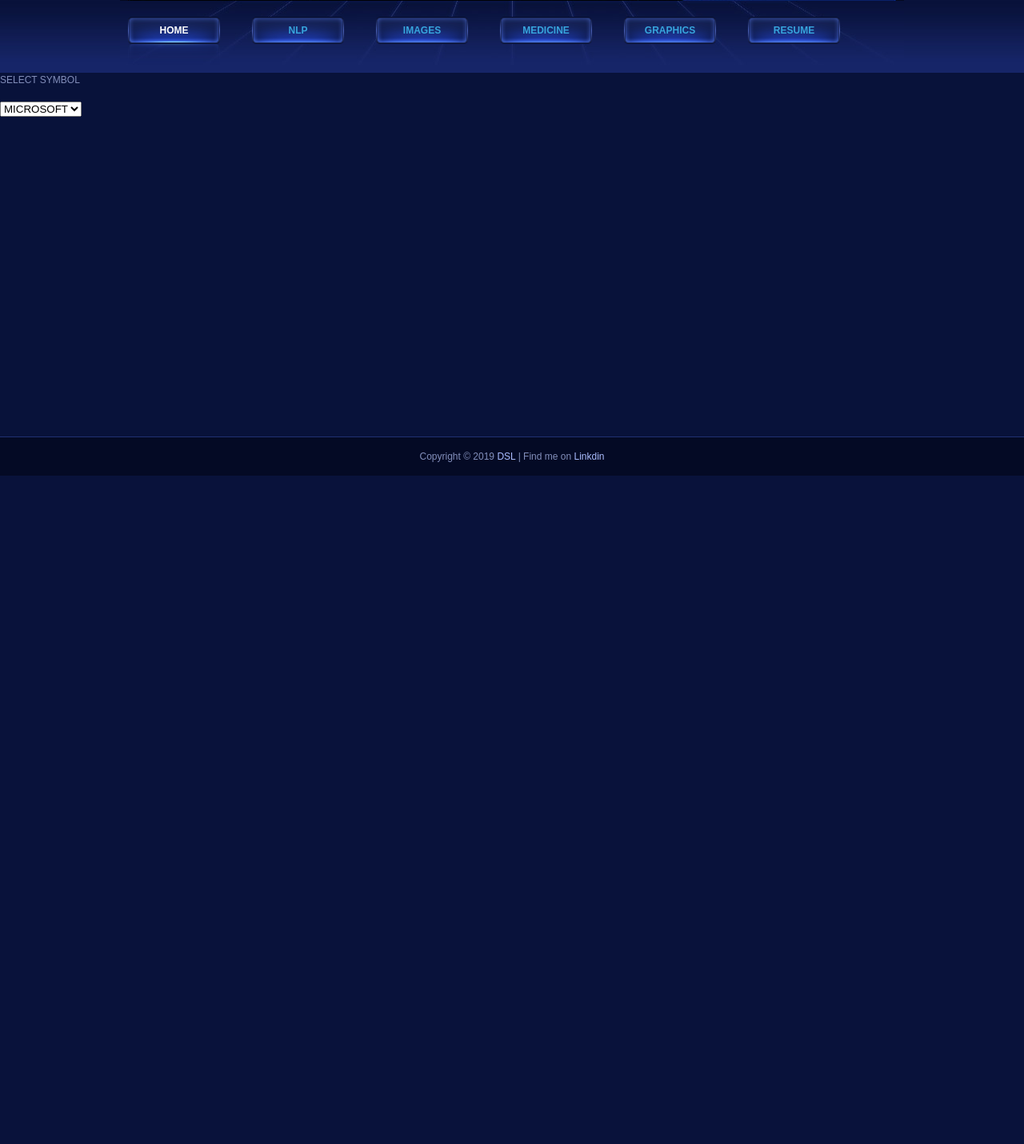
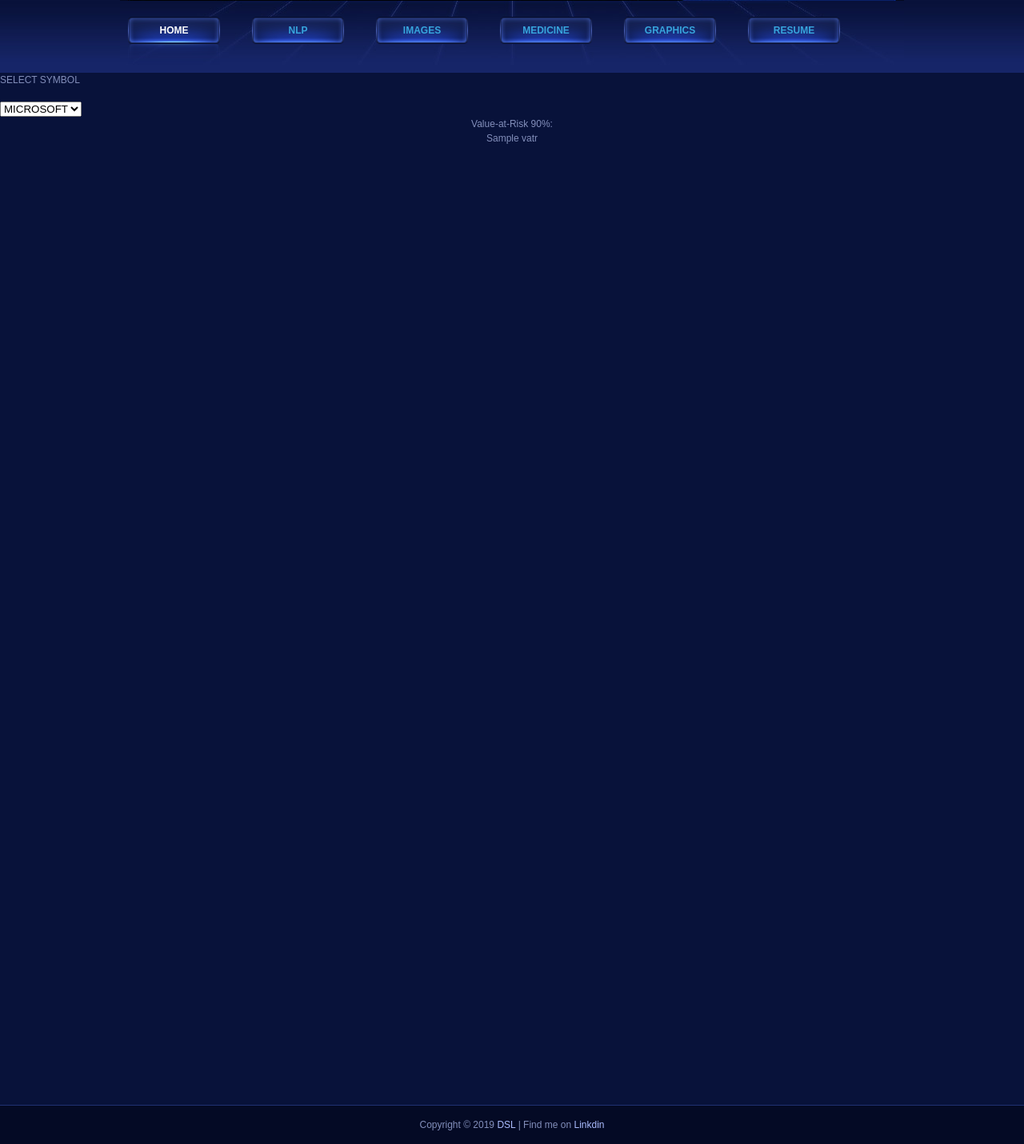
Before and after one commit to smcndiaye/mdsl, a Django app: template ateapp/templates/stock.html in a window 1280 px wide. Shown: the part 389-1820 px from the top of the page at 80% size. Before the commit the page ends 984 px from the top, so only its background shows below. Run offline with Django 3.2, Linux system fonts and the light colour scheme; the template is opened without the code that fills it: most values are stand-ins (such as "Sample title", 1, 10 or a date in 2020); parts of the project's set-up code (start-up, migrations or seed data) failed here and were passed over; some libraries are stand-ins or nearby versions.

Commit message:
first comr

```diff
--- a/ateapp/templates/stock.html
+++ b/ateapp/templates/stock.html
@@ -25,15 +25,78 @@
                <option value="NFLX" >NETFLIX</option>
                <option value="oil" >OIL</option>
              </select>
+              <p 'text-align:center' >Value-at-Risk 90%:</p>
+              <p id="para"  >{{vatr}}</p>
+           <div id="tester" style="width:1260px;height:400px;"></div>
+           <div id="return" style="width:1260px;height:400px;"></div>
+           <div id="hist" style="width:1260px;height:400px;"></div>
 
-           <div id="tester" style="width:1260px;height:400px;"></div>
               </div>
            </div>
          <script>
 
 
    //var theSelect;
-   var usr  = "FB";
+var usr  = "FB";
+var vatr;
+function VaR(returns, alpha) {
+	// Compute the returns and remove the first element, always equals to NaN
+	var returns = returns.slice(1);
+	// Sort the returns from lowest to highest values
+	returns.sort(function(a, b) { return a - b;});
+	// Compute w
+	// C.f. p. 383 of the reference
+	var calpha = 1 - alpha;
+	var w = Math.floor(calpha * returns.length)
+	// Limit case (w equals to 0), return NaN
+	if (w == 0) {
+		return NaN;
+	}
+	// Otherwise, compute the value at risk as the w-th return
+	// C.f. (2) and (6) of the reference
+	var valAtRisk = -returns[w-1];
+	// Return the value at risk
+	return valAtRisk;
+}
+
+
+function returns(value){
+let ret  = new Array()
+ for(var i = 0 ;i < value.length; i++){
+   let v = (value[i-1]-value[i])/value[i]
+  ret.push(v)
+ }
+ return ret;
+}
+
+function ema(values,periode = 9){
+  let multiplayer = 2/(periode + 1)
+  periode--;
+  let prev_ema = null;
+  let ema = values.map((val,index,arr)=>{
+  if(index<periode){
+    val = null;
+  }else{
+    if(index==periode){
+      let sub_arr = arr.slice(index-periode,index+1);
+      val = avg(sub_arr);
+    }else{
+      val = (val-prev_ema)*multiplayer + prev_ema;
+
+
+    }
+    prev_ema = val
+  }
+  return val
+
+  },0)
+  return ema;
+}
+function avg(values){
+let sum = values.reduce((accumulator, currentValue) => {return accumulator + parseFloat(currentValue);},0)
+let avg = sum/values.length
+return avg
+}
 
    function showData() {
        var theSelect = ddlViewBy;
@@ -101,11 +164,20 @@
 
      type: 'candlestick',
      xaxis: 'x',
-     yaxis: 'y'
+     yaxis: 'y',
+     name:'OHLC'
    };
 
-   var data = [trace1];
+   var trace2 = {
+    x: mytime,
+    y: ema(cl,9),
+    mode: 'lines',
+    type: 'scatter',
+    name: 'EMA n:9'
+};
 
+
+  var data = [trace1,trace2];
    var layout = {
      dragmode: 'zoom',
      margin: {
@@ -114,7 +186,7 @@
        b: 40,
        l: 60
      },
-     showlegend: false,
+     showlegend: true,
      xaxis: {
        autorange: true,
        //domain: [0, 1],
@@ -131,7 +203,31 @@
      }
    };
    Plotly.newPlot('tester', data, layout)
-   }
+   var trace = {
+    x: mytime,
+    y: returns(cl),
+    mode: 'lines',
+    type: 'scatter',
+    name: 'Returns'
+};
+
+var data1 = [trace];
+Plotly.newPlot('return', data1,layout)
+var t = {
+  showlegend: true,
+    x: returns(cl),
+    type: 'histogram',
+    name: 'Returns Distribution',
+    opacity: 0.4,
+    marker: {
+     color: '#CC66FF',
+  },
+  };
+var data = [t];
+Plotly.newPlot('hist', data);
+vatr = VaR(returns(cl),0.9)
+document.getElementById("para").innerHTML = vatr
+}
    )}
    ;
 
@@ -196,11 +292,20 @@
 
      type: 'candlestick',
      xaxis: 'x',
-     yaxis: 'y'
+     yaxis: 'y',
+     name:'OHLC'
    };
 
-   var data = [trace1];
+   var trace2 = {
+    x: mytime,
+    y: ema(cl,9),
+    mode: 'lines',
+    type: 'scatter',
+    name: 'EMA n:9'
+};
 
+
+var data = [trace1,trace2];
    var layout = {
      dragmode: 'zoom',
      margin: {
@@ -209,7 +314,7 @@
        b: 40,
        l: 60
      },
-     showlegend: false,
+     showlegend: true,
      xaxis: {
        autorange: true,
        //domain: [0, 1],
@@ -226,12 +331,40 @@
      }
    };
    Plotly.newPlot('tester', data, layout)
+   var trace = {
+    x: mytime,
+    y: returns(cl),
+    mode: 'lines',
+    type: 'scatter',
+    name: 'Returns'
+};
+
+var data1 = [trace];
+Plotly.newPlot('return', data1,layout)
+var t = {
+  showlegend: true,
+    x: returns(cl),
+    type: 'histogram',
+    name: 'Returns Distribution',
+    opacity: 0.4,
+    marker: {
+     color: '#CC66FF',
+  },
+  };
+var data = [t];
+Plotly.newPlot('hist', data);
+vatr = VaR(returns(cl),0.9)
+document.getElementById("para").innerHTML = vatr
    })
 
 
        </script>
 
            {%include 'footer.html'%}
-
+<style>
+p {
+text-align:center
+}
+            </style>
 </body>
 </html>
```
Also changed, not shown: 1 other file.
